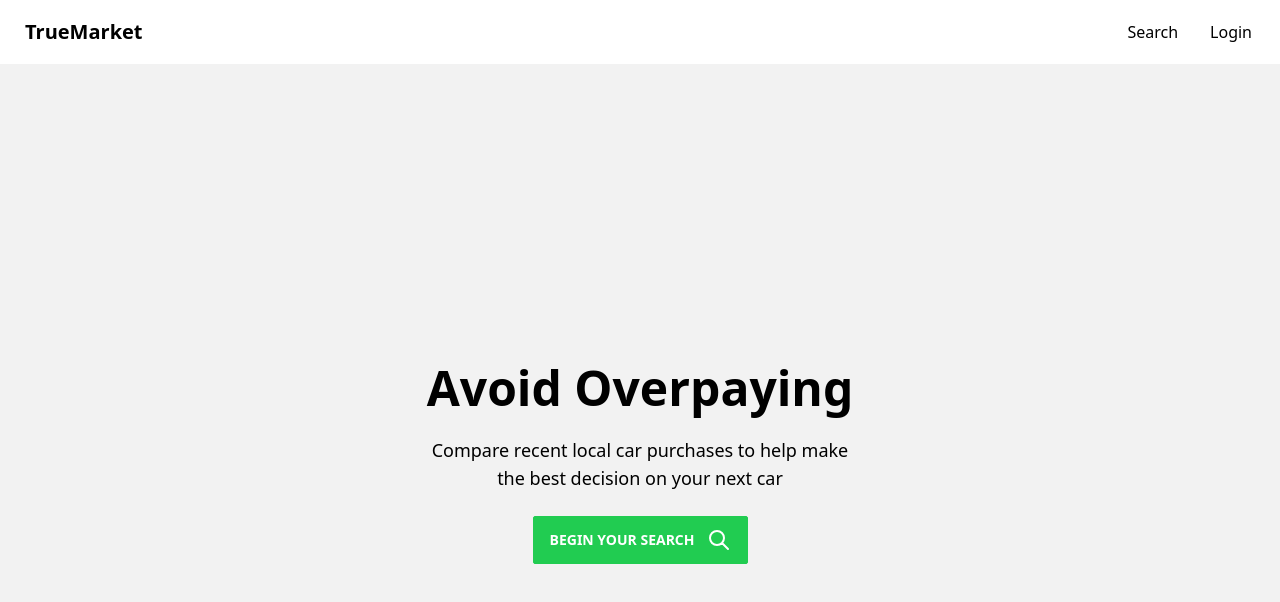
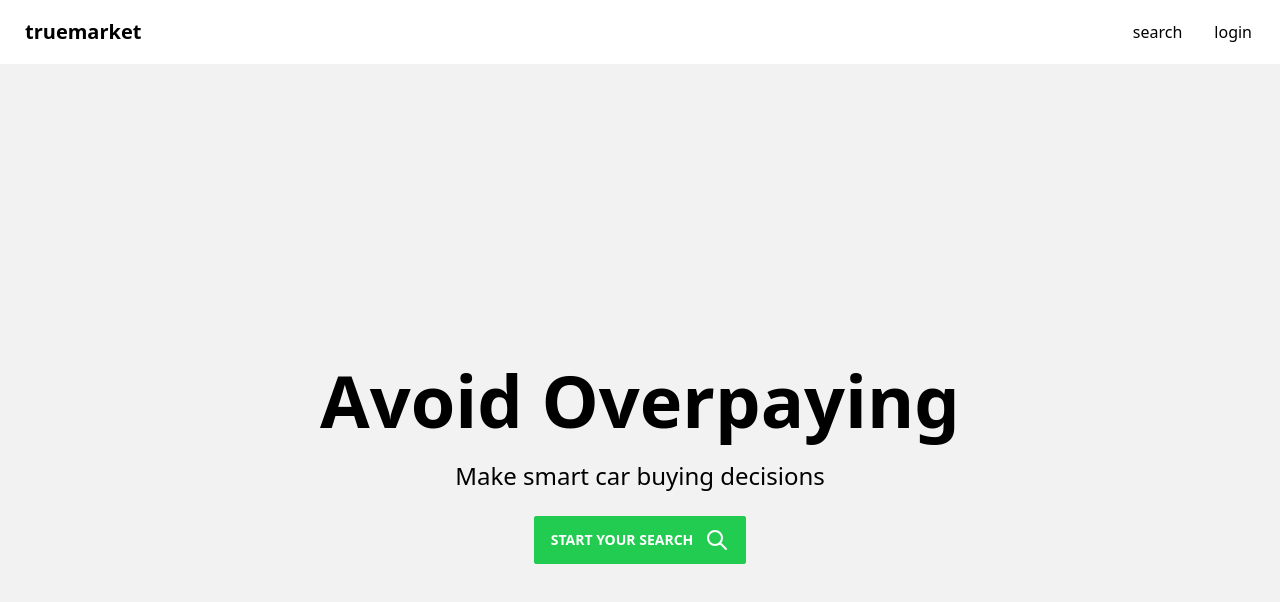
Before and after one commit to farhan-syed/truemarket-vite, a React (Vite) app: page / in a window 1280 px wide. Shown: the top 602 px of the page. Built offline with nearby package versions, Linux system fonts and the light colour scheme.

Commit message:
post page updates, overall small ui changes

```diff
--- a/index.html
+++ b/index.html
@@ -4,7 +4,7 @@
     <meta charset="UTF-8" />
     <link rel="icon" type="image/svg+xml" href="/vite.svg" />
     <meta name="viewport" content="width=device-width, initial-scale=1.0" />
-    <title>TrueMarket</title>
+    <title>truemarket</title>
   </head>
   <body>
     <div id="root"></div>
--- a/src/components/HomeHero.jsx
+++ b/src/components/HomeHero.jsx
@@ -10,16 +10,15 @@ function HomeHero() {
   return (
     <div className="hero min-h-screen bg-base-200">
       <div className="hero-content text-center">
-        <div className="max-w-md">
-          <h1 className="text-5xl font-bold">Avoid Overpaying</h1>
-          <p className="py-6 text-lg">
-            Compare recent local car purchases to help make the best decision
-            on your next car
+        <div className="max-w-2xl">
+          <h1 className="text-7xl font-bold">Avoid Overpaying</h1>
+          <p className="py-6 text-2xl">
+            Make smart car buying decisions
           </p>
           <div className="form-control">
             <div className="justify-center">
-              <button className="btn btn-success gap-3" type="button" onClick={search}>
-                Begin your search
+              <button className="btn btn-success btn-md gap-3" type="button" onClick={search}>
+                Start your search
                 <svg
                   xmlns="http://www.w3.org/2000/svg"
                   className="h-6 w-6"
--- a/src/components/NavigationBar.jsx
+++ b/src/components/NavigationBar.jsx
@@ -6,16 +6,16 @@ function NavigationBar() {
     isAuthenticated, user, loginWithRedirect, logout,
   } = useAuth0();
   return (
-    <div className="navbar bg-base-100">
+    <div className="navbar bg-base-100p">
       <div className="flex-1">
         <a href="/" className="btn btn-ghost normal-case text-xl">
-          TrueMarket
+          truemarket
         </a>
       </div>
       <div className="flex-none">
         <ul className="menu menu-horizontal px-1">
           <li>
-            <a href="/search">Search</a>
+            <a href="/search">search</a>
           </li>
           {isAuthenticated ? (
             <li tabIndex={0}>
@@ -33,19 +33,19 @@ function NavigationBar() {
               </a>
               <ul className="p-2 bg-base-100">
                 <li>
-                  <a href="/post/new">New Post</a>
+                  <a href="/post/new">new post</a>
                 </li>
                 <li>
-                  <a href="/#">My Posts</a>
+                  <a href="/#">my posts</a>
                 </li>
                 <li>
-                  <button type="button" onClick={() => logout()}>Logout</button>
+                  <button type="button" onClick={() => logout()}>logout</button>
                 </li>
               </ul>
             </li>
           ) : (
             <li>
-              <button type="button" onClick={() => loginWithRedirect()}>Login</button>
+              <button type="button" onClick={() => loginWithRedirect()}>login</button>
             </li>
           )}
         </ul>
--- a/src/pages/Post.jsx
+++ b/src/pages/Post.jsx
@@ -27,13 +27,29 @@ function Post() {
     fetch();
   }, [id]);
 
+  function formatMoney(num) {
+    const amount = num / 100;
+    return new Intl.NumberFormat('en-US', {
+      style: 'currency',
+      currency: 'USD',
+    }).format(amount);
+  }
+
+  function totalCost(msrp, market_adjustment, doc_fee, tax) {
+    const total = msrp + market_adjustment + doc_fee + tax;
+    return formatMoney(total);
+  }
+
   if (post && post.car) {
     return (
       <div className="container min-w-full">
         <NavigationBar />
         <div className="hero min-h-screen bg-base-200">
-          <div className="hero-content flex-col lg:flex-col">
-            <div>
+          <div className="hero-content flex-col lg:flex-col my-14">
+            <div className="w-full">
+              <p className="py-2">
+                <span className="badge badge-success">{post.condition}</span>
+              </p>
               <h1 className="text-5xl lg:text-6xl font-semibold">
                 {post.car.year}
                 {' '}
@@ -41,10 +57,6 @@ function Post() {
                 {' '}
                 {post.car.trim}
               </h1>
-
-              <p className="py-2">
-                <span className="badge badge-success">{post.condition}</span>
-              </p>
               <p className="py-1">
                 {post.car.transmission}
               </p>
@@ -52,13 +64,36 @@ function Post() {
                 {post.car.engine}
               </p>
               <p className="py-1">
-                {/* <span className="badge">{post.options}</span> */}
                 {badges()}
               </p>
             </div>
             <div>
-              <img src={post.image_url} className="max-w-md lg:max-w-xl rounded-lg shadow-2xl" alt="Purchase Info" />
+              <img src={post.image_url} className="object-scale-down rounded-lg shadow-2xl mb-4" alt="Purchase Info" />
             </div>
+
+            <div className="stats stats-vertical xl:stats-horizontal bg-secondary text-secondary-content w-full">
+              <div className="stat">
+                <div className="stat-title">MSRP</div>
+                <div className="stat-value">{formatMoney(post.msrp)}</div>
+              </div>
+              <div className="stat">
+                <div className="stat-title">Tax</div>
+                <div className="stat-value">{formatMoney(post.tax)}</div>
+              </div>
+              <div className="stat">
+                <div className="stat-title">Market Adjustment</div>
+                <div className="stat-value">{formatMoney(post.market_adjustment)}</div>
+              </div>
+              <div className="stat">
+                <div className="stat-title">Other Fees</div>
+                <div className="stat-value">{formatMoney(post.fees)}</div>
+              </div>
+              <div className="stat bg-success text-black">
+                <div className="stat-title">Total</div>
+                <div className="stat-value">{totalCost(post.msrp, post.market_adjustment, post.fees, post.tax)}</div>
+              </div>
+            </div>
+
           </div>
         </div>
       </div>
--- a/src/pages/Search.jsx
+++ b/src/pages/Search.jsx
@@ -23,14 +23,19 @@ function Hit({ hit }) {
       <div>
         <div className="card-body">
           <h2 className="card-title">
-            <div className="badge badge-primary">{hit.condition}</div>
+            <div className="badge badge-success">{hit.condition}</div>
             {`${hit.car.year} ${hit.car.make} ${hit.car.trim}`}
           </h2>
           {date.toLocaleDateString()}
           <p>{hit.options}</p>
           <p>{formatMoney(hit.total_cost)}</p>
           <div className="card-actions justify-end">
-            <Link to={`/post/${hit.objectID}`} className="btn btn-primary">View</Link>
+            <Link
+              to={`/post/${hit.objectID}`}
+              className="btn btn-primary btn-sm"
+            >
+              View
+            </Link>
           </div>
         </div>
       </div>
@@ -44,7 +49,7 @@ const queryHook = (query, search) => {
 
 function SubmitIcon() {
   return (
-    <div className="btn btn-square w-14">
+    <div className="btn rounded-l-none w-14 btn-success">
       <svg
         xmlns="http://www.w3.org/2000/svg"
         className="h-6 w-6"
@@ -87,12 +92,12 @@ function Search() {
           resetIconComponent={ResetIcon}
           queryHook={queryHook}
           classNames={{
-            root: 'grid grid-row-1 justify-center form-control p-24', form: 'input-group', input: 'input input-bordered w-96', loadingIndicator: 'hidden',
+            root: 'grid grid-row-1 justify-center form-control p-24', form: 'input-group', input: 'input input-bordered border-2 w-96', submit: 'rounded-none', loadingIndicator: 'hidden',
           }}
         />
         <EmptyQueryBoundary fallback={null}>
           <Hits
-            classNames={{ list: 'grid grid-cols-1 sm:grid-cols-2 xl:grid-cols-4 gap-5 px-16 2xl:px-72 pb-14', item: 'card bg-base-100 shadow-md' }}
+            classNames={{ list: 'grid grid-cols-1 sm:grid-cols-2 xl:grid-cols-4 gap-5 px-16 2xl:px-72 pb-14', item: 'card bg-base-100 shadow-xl' }}
             hitComponent={Hit}
           />
         </EmptyQueryBoundary>
--- a/tailwind.config.cjs
+++ b/tailwind.config.cjs
@@ -6,7 +6,7 @@ module.exports = {
   },
   plugins: [require('daisyui')],
   daisyui: {
-    themes: ['lofi', 'black'],
-    darkTheme: 'black',
+    themes: ['lofi'],
+    darkTheme: 'lofi',
   },
 };
```
